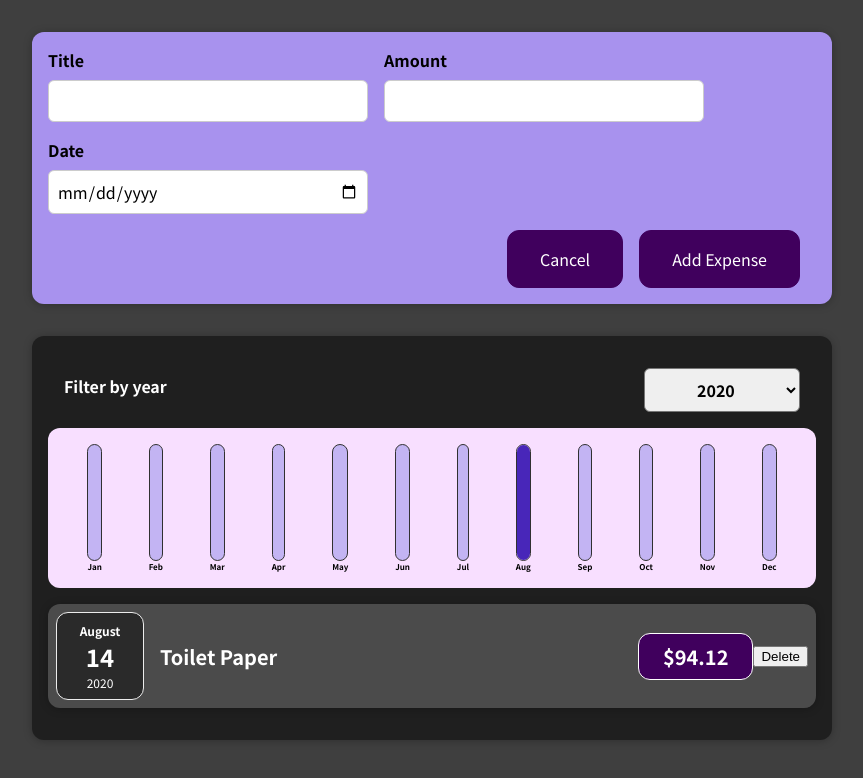
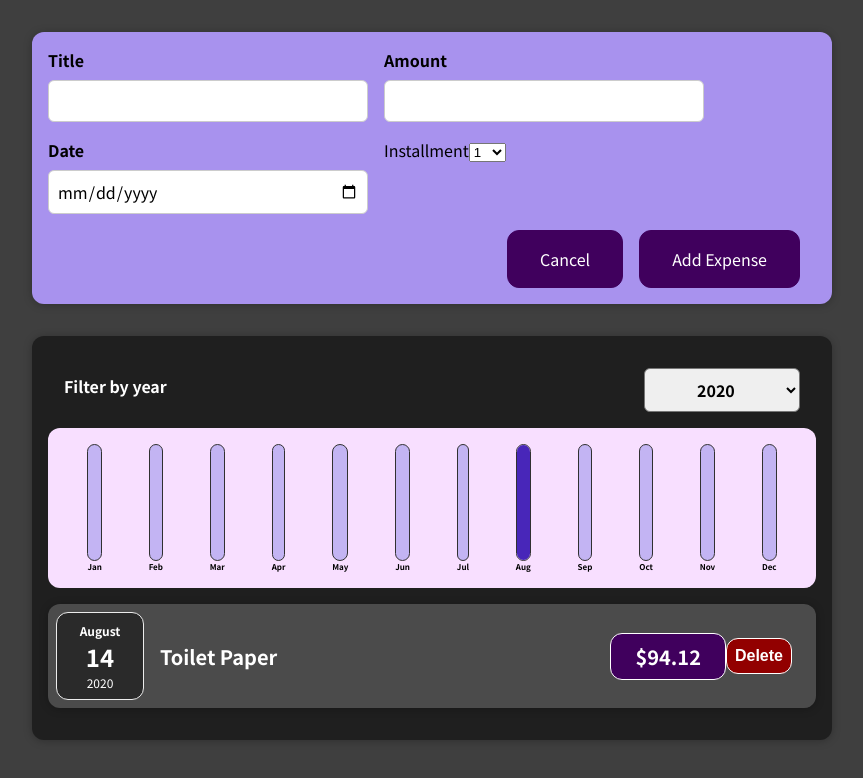
Before and after one commit to denizandac/ExpenseTracker, a React (Create React App) app: page / in a window 1280 px wide. Both pictures are taken after a click on the button "Add New Expense". Shown: the top 778 px of the page, without its empty margins (208-1071 px from the left). Built offline with nearby package versions, Linux system fonts and the light colour scheme.

Commit message:
Reactive Installment
+ added reactive installment selection bar for the user's date input

```diff
--- a/src/App.js
+++ b/src/App.js
@@ -9,19 +9,28 @@ const DUMMY_EXPENSES = [
     title: "Toilet Paper",
     amount: 94.12,
     date: new Date(2020, 7, 14),
+    installment: 1,
   },
-  { id: "e2", title: "New TV", amount: 799.49, date: new Date(2021, 2, 12) },
+  {
+    id: "e2",
+    title: "New TV",
+    amount: 750,
+    date: new Date(2021, 8, 12),
+    installment: 3,
+  },
   {
     id: "e3",
     title: "Car Insurance",
     amount: 294.67,
     date: new Date(2021, 2, 28),
+    installment: 1,
   },
   {
     id: "e4",
     title: "New Desk (Wooden)",
     amount: 450,
     date: new Date(2021, 5, 12),
+    installment: 2,
   },
 ];
 
--- a/src/components/Expenses/ExpenseChart.js
+++ b/src/components/Expenses/ExpenseChart.js
@@ -18,9 +18,12 @@ const ExpenseChart = (props) => {
   ];
   for (const expense of props.expenses) {
     const expenseMonth = expense.date.getMonth(); // starting at 0 => January => 0
-    chartDataPoints[expenseMonth].value += expense.amount;
+    for (let i = 0; i < expense.installment; i++) {
+      chartDataPoints[expenseMonth + i].value +=
+        expense.amount / expense.installment;
+    }
+    // console.log(chartDataPoints);
   }
-  console.log(chartDataPoints);
   return <Chart dataPoints={chartDataPoints} />;
 };
 
--- a/src/components/Expenses/ExpenseForm.js
+++ b/src/components/Expenses/ExpenseForm.js
@@ -6,6 +6,7 @@ const ExpenseForm = (props) => {
   const [enteredTitle, setEnteredTitle] = useState("");
   const [enteredAmount, setEnteredAmount] = useState("");
   const [enteredDate, setEnteredDate] = useState("");
+  const [enteredInstallment, setEnteredInstallment] = useState("");
   // const [userInput, setUserInput] = useState({
   //   enteredTitle: '',
   //   enteredAmount: '',
@@ -39,6 +40,14 @@ const ExpenseForm = (props) => {
     // });
   };
 
+  const installmentChangeHandler = (event) => {
+    setEnteredInstallment(event.target.value);
+    // setUserInput({
+    //   ...userInput,
+    //   enteredInstallment: event.target.value,
+    // });
+  };
+
   const submitHandler = (event) => {
     event.preventDefault();
 
@@ -46,14 +55,26 @@ const ExpenseForm = (props) => {
       title: enteredTitle,
       amount: +enteredAmount,
       date: new Date(enteredDate),
+      installment: enteredInstallment,
     };
 
     props.onSaveExpenseData(expenseData);
     setEnteredTitle("");
     setEnteredAmount("");
     setEnteredDate("");
+    setEnteredInstallment("");
+
     props.onActivateModal();
   };
+  const month = enteredDate !== "" ? new Date(enteredDate).getMonth() : 1;
+  const options = [12 - month];
+  for (let i = 1; i <= 12 - month; i++) {
+    options.push(
+      <option key={i} value={i}>
+        {i}
+      </option>
+    );
+  }
 
   return (
     <form onSubmit={submitHandler}>
@@ -86,6 +107,15 @@ const ExpenseForm = (props) => {
             onChange={dateChangeHandler}
           />
         </div>
+        <div className="new-expense__select">
+          <label>Installment</label>
+          <select
+            value={enteredInstallment}
+            onChange={installmentChangeHandler}
+          >
+            {options}
+          </select>
+        </div>
       </div>
       <div className="new-expense__actions">
         <button type="button" onClick={props.onActivateModal}>
--- a/src/components/Expenses/ExpenseItem.css
+++ b/src/components/Expenses/ExpenseItem.css
@@ -15,6 +15,23 @@
   flex-flow: column-reverse;
   justify-content: flex-start;
   flex: 1;
+}
+
+.expense-item button {
+  font-size: 1rem;
+  font-weight: bold;
+  color: white;
+  background-color: #920000;
+  border: 1px solid white;
+  padding: 0.5rem;
+  border-radius: 12px;
+  margin-right: 1rem;
+  cursor: pointer;
+}
+
+.expense-item button:hover,
+.expense-item button:active {
+  background-color: #cf0000;
 }
 
 .expense-item h2 {
--- a/src/components/Expenses/ExpenseItem.js
+++ b/src/components/Expenses/ExpenseItem.js
@@ -8,15 +8,22 @@ const ExpenseItem = (props) => {
   const onDeleteItemHandler = () => {
     props.onDeleteList(props.id);
   };
+  // const onEditItemHandler = () => {
+  //   props.onEditList(props.id);
+  // };
   return (
     <li>
       <Card className="expense-item">
         <ExpenseDate date={props.date} />
         <div className="expense-item__description">
           <h2>{props.title}</h2>
-          <div className="expense-item__price">${props.amount}</div>
+          <div className="expense-item__price">
+            ${props.amount}{" "}
+            {props.installment > 1 && <span>/ {props.installment}</span>}
+          </div>
         </div>
         <button onClick={onDeleteItemHandler}>Delete</button>
+        {/* <button onClick={onEditItemHandler}>Edit</button> */}
       </Card>
     </li>
   );
--- a/src/components/Expenses/ExpenseList.js
+++ b/src/components/Expenses/ExpenseList.js
@@ -18,6 +18,7 @@ const ExpenseList = (props) => {
           amount={expense.amount}
           date={expense.date}
           onDeleteList={onDeleteListHandler}
+          installment={expense.installment}
         />
       ))}
     </ul>
```
